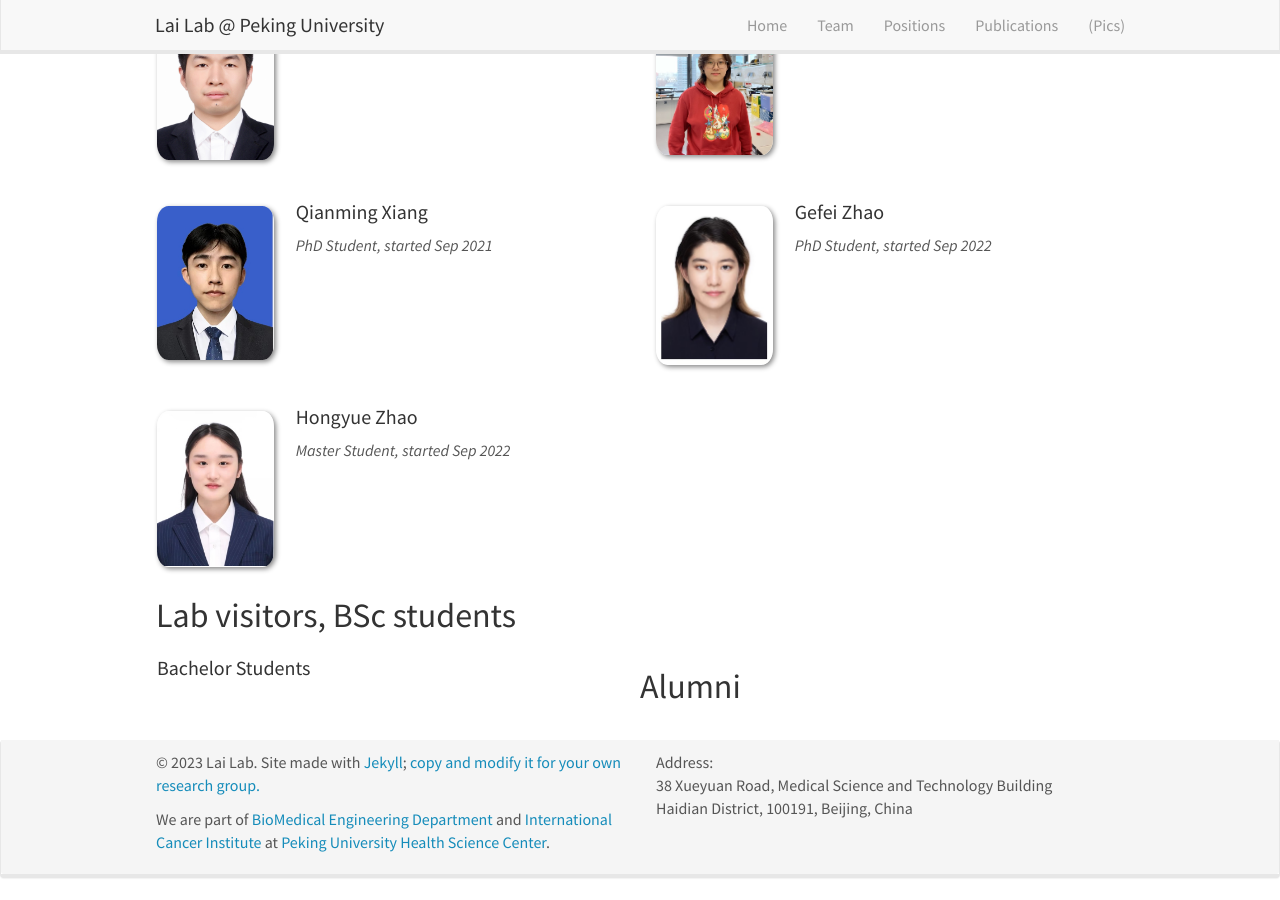
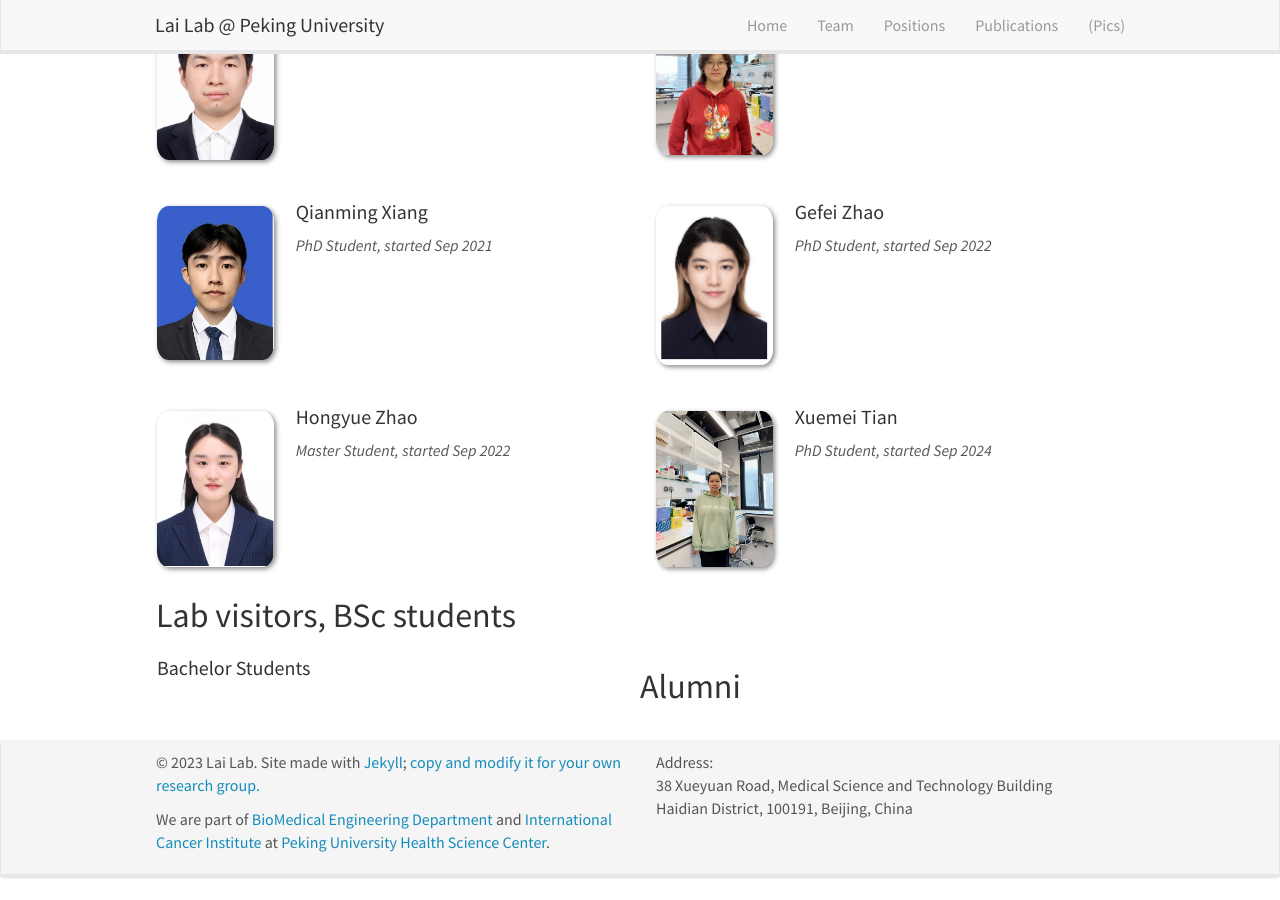
Before and after one commit to laiblab/laiblab.github.io, a Jekyll site: the page built from _pages/team.md, in a window 1280 px wide and 900 px high, scrolled down 758 px. Built offline with Jekyll 4.4.1, drawn with Linux system fonts in a browser that asks for light colours; nearby versions of some CDN libraries.

Commit message:
Add files via upload

```diff
--- a/_data/students.yml
+++ b/_data/students.yml
@@ -26,3 +26,7 @@
 - name: Hongyue Zhao
   photo: Hongyue.png
   info: Master Student, started Sep 2022
+
+- name: Xuemei Tian
+  photo: Xuemei.png
+  info: PhD Student, started Sep 2024
```
